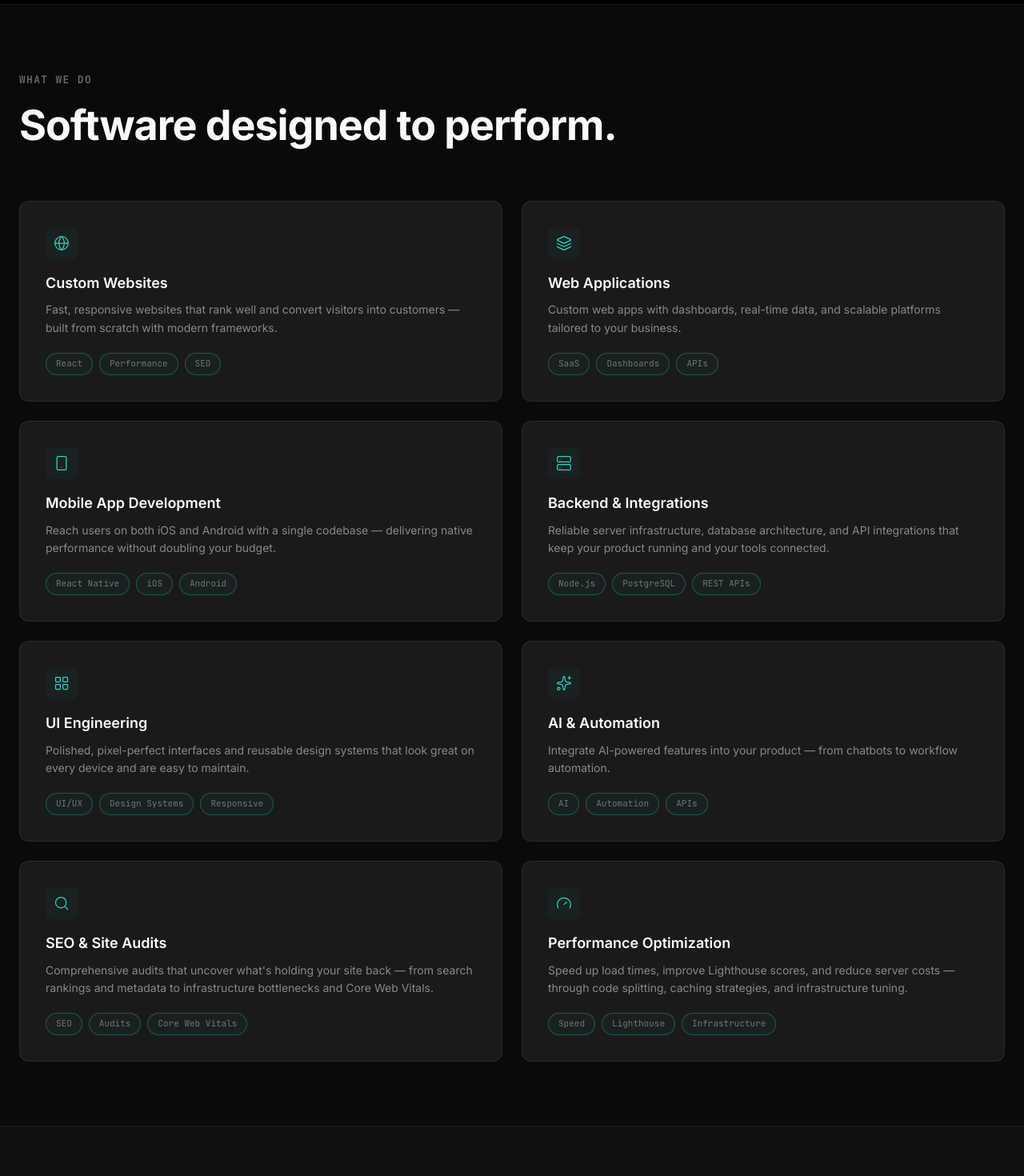
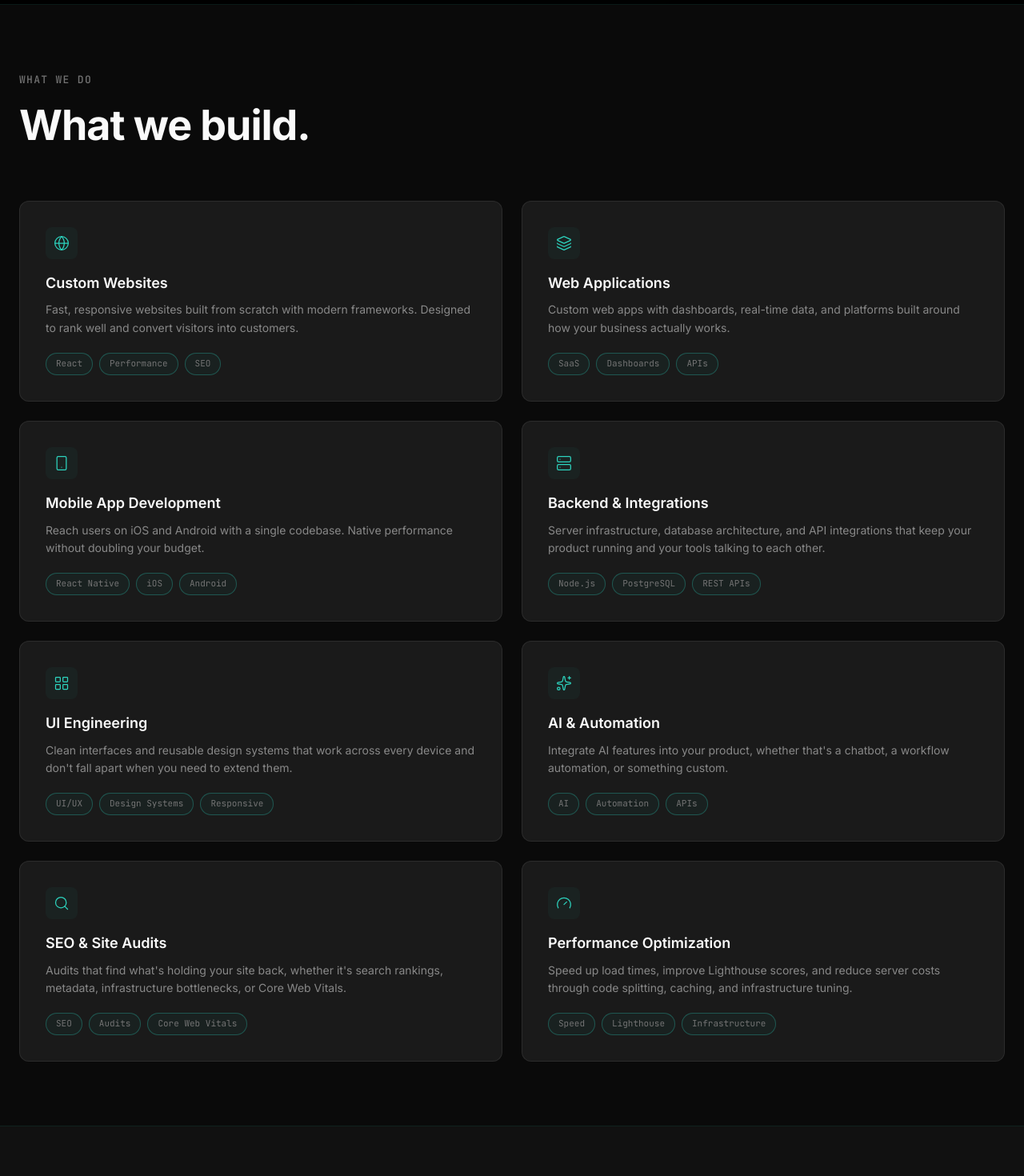
Before and after one commit to Zappisoft/zappisoft, a Next.js app: page / in a window 1280 px wide. Shown: the part 900-2370 px from the top of the page at 80% size. Built offline with nearby package versions, Linux system fonts and the light colour scheme; no server answers.

Commit message:
wording cleaned up

```diff
--- a/app/layout.jsx
+++ b/app/layout.jsx
@@ -10,7 +10,7 @@ const jsonLd = {
   name: 'Zappisoft',
   url: 'https://zappisoft.com',
   description:
-    'Developer-led studio building custom websites, web applications, and scalable digital solutions with modern technology.',
+    'Developer-led studio building custom websites, web apps, and mobile apps. Senior developers, modern stack, no shortcuts.',
   email: 'contact@zappisoft.com',
   sameAs: ['https://www.instagram.com/zappisoft.inc/'],
   serviceType: [
@@ -30,9 +30,9 @@ export const viewport = {
 
 export const metadata = {
   metadataBase: new URL('https://zappisoft.com'),
-  title: 'Zappisoft — Software Built with Precision',
+  title: 'Zappisoft — Custom Software, Built Right.',
   description:
-    'Developer-led studio building custom websites, web applications, and scalable digital solutions with modern technology.',
+    'Developer-led studio building custom websites, web apps, and mobile apps. Senior developers, modern stack, no shortcuts.',
   alternates: {
     canonical: '/',
   },
@@ -42,16 +42,16 @@ export const metadata = {
   openGraph: {
     type: 'website',
     url: 'https://zappisoft.com',
-    title: 'Zappisoft — Software Built with Precision',
+    title: 'Zappisoft — Custom Software, Built Right.',
     description:
-      'Developer-led studio building custom websites, web applications, and scalable digital solutions.',
+      'Developer-led studio building custom websites, web apps, and mobile apps. Senior developers, modern stack, no shortcuts.',
     images: [{ url: '/og-image.png', width: 1200, height: 630 }],
   },
   twitter: {
     card: 'summary_large_image',
-    title: 'Zappisoft — Software Built with Precision',
+    title: 'Zappisoft — Custom Software, Built Right.',
     description:
-      'Developer-led studio building custom websites, web applications, and scalable digital solutions.',
+      'Developer-led studio building custom websites, web apps, and mobile apps. Senior developers, modern stack, no shortcuts.',
     images: ['https://zappisoft.com/og-image.png'],
   },
 };
--- a/src/constants/data.js
+++ b/src/constants/data.js
@@ -18,56 +18,56 @@ export const SERVICES = [
     icon: Globe,
     title: 'Custom Websites',
     description:
-      'Fast, responsive websites that rank well and convert visitors into customers — built from scratch with modern frameworks.',
+      'Fast, responsive websites built from scratch with modern frameworks. Designed to rank well and convert visitors into customers.',
     tags: ['React', 'Performance', 'SEO'],
   },
   {
     icon: Layers,
     title: 'Web Applications',
     description:
-      'Custom web apps with dashboards, real-time data, and scalable platforms tailored to your business.',
+      'Custom web apps with dashboards, real-time data, and platforms built around how your business actually works.',
     tags: ['SaaS', 'Dashboards', 'APIs'],
   },
   {
     icon: Smartphone,
     title: 'Mobile App Development',
     description:
-      'Reach users on both iOS and Android with a single codebase — delivering native performance without doubling your budget.',
+      'Reach users on iOS and Android with a single codebase. Native performance without doubling your budget.',
     tags: ['React Native', 'iOS', 'Android'],
   },
   {
     icon: Server,
     title: 'Backend & Integrations',
     description:
-      'Reliable server infrastructure, database architecture, and API integrations that keep your product running and your tools connected.',
+      'Server infrastructure, database architecture, and API integrations that keep your product running and your tools talking to each other.',
     tags: ['Node.js', 'PostgreSQL', 'REST APIs'],
   },
   {
     icon: LayoutGrid,
     title: 'UI Engineering',
     description:
-      'Polished, pixel-perfect interfaces and reusable design systems that look great on every device and are easy to maintain.',
+      'Clean interfaces and reusable design systems that work across every device and don\'t fall apart when you need to extend them.',
     tags: ['UI/UX', 'Design Systems', 'Responsive'],
   },
   {
     icon: Sparkles,
     title: 'AI & Automation',
     description:
-      'Integrate AI-powered features into your product — from chatbots to workflow automation.',
+      'Integrate AI features into your product, whether that\'s a chatbot, a workflow automation, or something custom.',
     tags: ['AI', 'Automation', 'APIs'],
   },
   {
     icon: Search,
     title: 'SEO & Site Audits',
     description:
-      'Comprehensive audits that uncover what\'s holding your site back — from search rankings and metadata to infrastructure bottlenecks and Core Web Vitals.',
+      'Audits that find what\'s holding your site back, whether it\'s search rankings, metadata, infrastructure bottlenecks, or Core Web Vitals.',
     tags: ['SEO', 'Audits', 'Core Web Vitals'],
   },
   {
     icon: Gauge,
     title: 'Performance Optimization',
     description:
-      'Speed up load times, improve Lighthouse scores, and reduce server costs — through code splitting, caching strategies, and infrastructure tuning.',
+      'Speed up load times, improve Lighthouse scores, and reduce server costs through code splitting, caching, and infrastructure tuning.',
     tags: ['Speed', 'Lighthouse', 'Infrastructure'],
   },
 ];
@@ -77,25 +77,25 @@ export const DIFFERENTIATORS = [
     icon: Code,
     title: 'Developer-led',
     description:
-      'Every project is led by senior developers who understand architecture, not just project managers pushing timelines.',
+      'Every project is led by senior developers who actually understand the architecture, not project managers chasing deadlines.',
   },
   {
     icon: Paintbrush,
     title: 'Custom code',
     description:
-      'No templates. No page builders. Every line of code is written specifically for your project and your requirements.',
+      'No templates. No page builders. Every line of code is written for your project, from scratch.',
   },
   {
     icon: Rocket,
     title: 'Modern stack',
     description:
-      'We use the same technologies trusted by leading tech companies — React, Node.js, and modern tooling.',
+      'React, Node.js, and the same modern tooling that big tech companies run on.',
   },
   {
     icon: MessageSquare,
     title: 'Transparent process',
     description:
-      'Clear communication, honest timelines, regular updates. You always know where your project stands.',
+      'Honest timelines and regular updates. You\'ll never have to ask where your project stands.',
   },
 ];
 
@@ -104,25 +104,25 @@ export const PROCESS_STEPS = [
     number: '01',
     title: 'Discovery',
     description:
-      'We learn about your business, your goals, and your users. We define the scope, timeline, and technical requirements together.',
+      'We learn about your business and the people who\'ll use what we build. Then we work with you to nail down the scope, timeline, and requirements.',
   },
   {
     number: '02',
     title: 'Architecture & Design',
     description:
-      'We plan the technical approach, design the interface, and build a clear roadmap before writing any production code.',
+      'We plan the technical approach and design the interface, mapping out a clear roadmap before any production code gets written.',
   },
   {
     number: '03',
     title: 'Development',
     description:
-      'We build iteratively with regular demos and feedback cycles. You see progress every week, not just at launch.',
+      'We build iteratively with regular demos and feedback. You\'ll see progress every week, not just at launch.',
   },
   {
     number: '04',
     title: 'Launch & Support',
     description:
-      'We deploy, test thoroughly, and provide post-launch support to ensure everything runs smoothly in production.',
+      'We deploy, test thoroughly, and stick around after launch to make sure everything\'s running smoothly in production.',
   },
 ];
 
@@ -130,7 +130,7 @@ export const PROJECTS = [
   {
     title: 'Atalo Gym',
     description:
-      'Built a high-performance website that drives new memberships and establishes a strong online presence — with integrated Google reviews, SEO optimization, and a mobile-first experience.',
+      'A fast, mobile-first website that\'s been bringing in new gym memberships since launch. Integrated Google reviews and built for local SEO.',
     tags: ['React', 'Google Places API', 'SEO'],
     href: 'https://atalogym.com',
     logo: 'atalo',
@@ -139,7 +139,7 @@ export const PROJECTS = [
   {
     title: 'Sydney Forks Self Storage',
     description:
-      'Designed and developed a custom site that increased online visibility and customer inquiries for a growing storage business — featuring Google reviews integration and local SEO.',
+      'A custom site for a growing storage business that\'s pulled in more inquiries since going live. Google reviews integrated and tuned for local SEO.',
     tags: ['React', 'Google Places API', 'SEO'],
     href: 'https://sydneyforksstorage.ca',
     logo: 'sydneyforks',
--- a/src/sections/CTA.jsx
+++ b/src/sections/CTA.jsx
@@ -132,7 +132,7 @@ export default function CTA() {
           </picture>
           <h2 className={styles.headline}>Let&apos;s build something that performs.</h2>
           <p className={styles.description}>
-            Share a few details about your project and we&apos;ll follow up within 24 hours.
+            Tell us a bit about your project and we&apos;ll get back to you within 24 hours.
           </p>
 
           <a href={`mailto:${CONTACT_EMAIL}`} className={styles.email}>
--- a/src/sections/Hero.jsx
+++ b/src/sections/Hero.jsx
@@ -29,7 +29,7 @@ export default function Hero() {
           </h1>
 
           <p className={styles.subheadline}>
-            Custom websites, web apps, and mobile apps — built with precision
+            Custom websites, web apps, and mobile apps. Built with precision
             by a developer-led studio.
           </p>
 
--- a/src/sections/Services.jsx
+++ b/src/sections/Services.jsx
@@ -12,7 +12,7 @@ export default function Services() {
       <Container>
         <SectionHeader
           label="What we do"
-          title="Software designed to perform."
+          title="What we build."
         />
         <div className={styles.grid}>
           {SERVICES.map(({ icon: Icon, title, description, tags }) => (
--- a/src/sections/TechStack.jsx
+++ b/src/sections/TechStack.jsx
@@ -65,7 +65,7 @@ export default function TechStack() {
       <Container>
         <SectionHeader
           label="Our toolkit"
-          title="Modern technologies. Proven results."
+          title="The tools we reach for."
         />
         <RevealGrid staggerDelay={50} className={styles.grid}>
           {TECH_STACK.map(({ name, category }) => {
```
Also changed, not shown: 1 other file (tests, documents, lock files or other folders).
